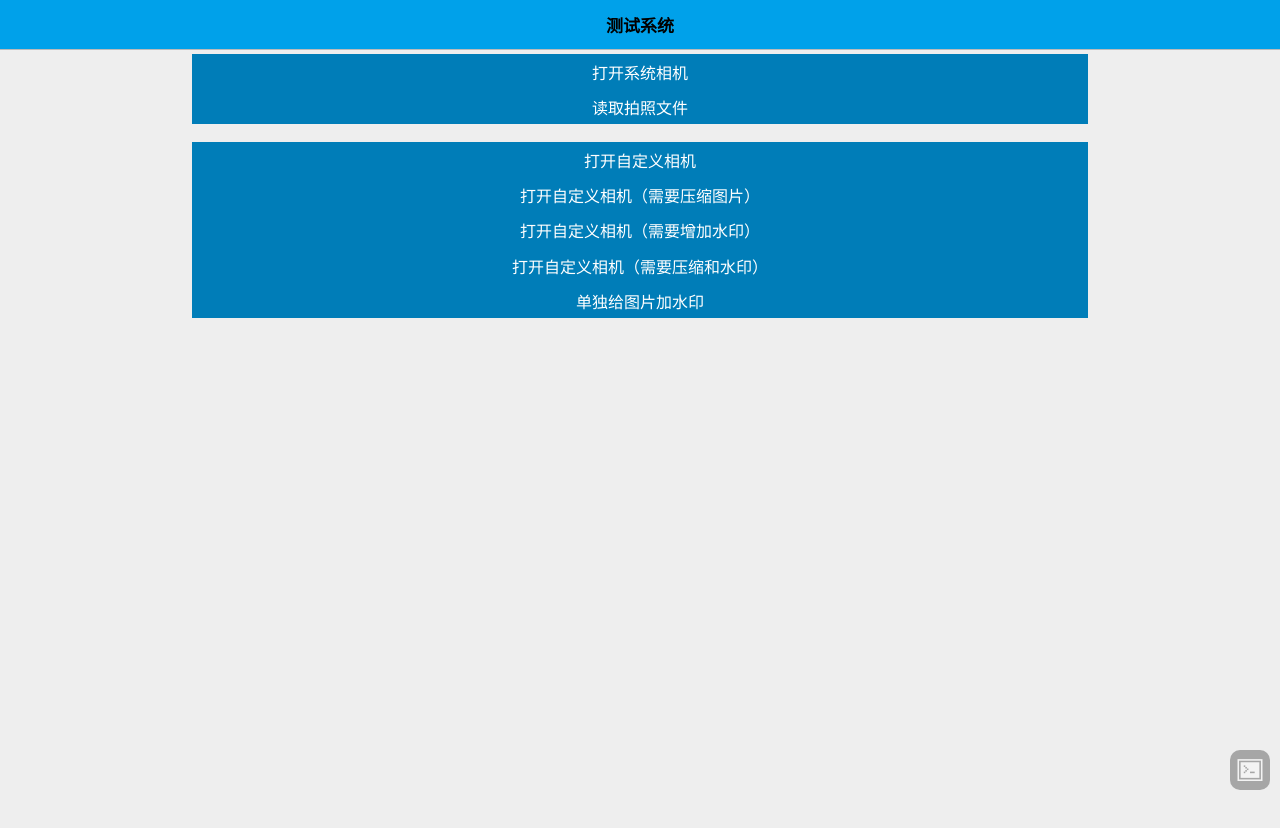
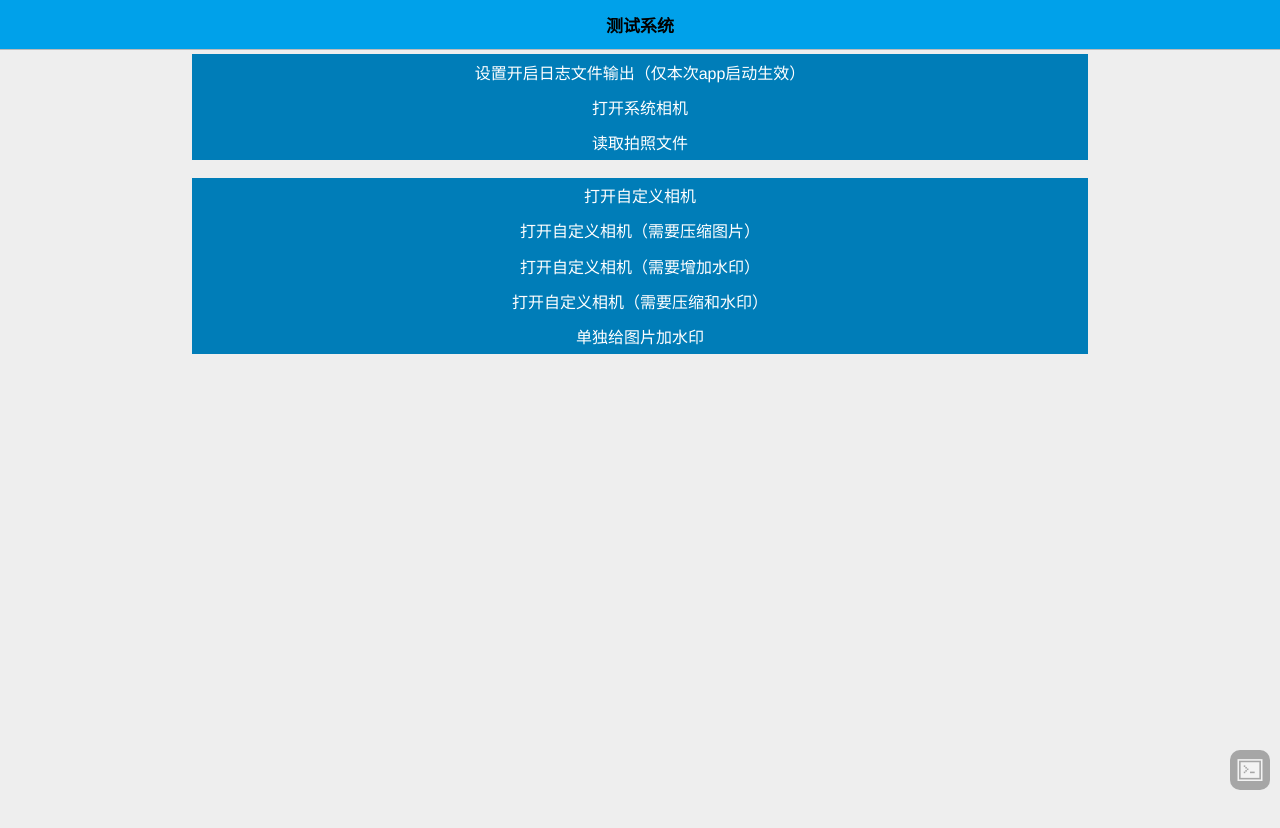
Before and after one commit to android-plugin/uexCamera, a plain HTML site: page assets/widget/uexCamera.html in a window 1280 px wide. Drawn offline with Linux system fonts and the light colour scheme.

Commit message:
cases: 增加测试case

```diff
--- a/assets/widget/uexCamera.html
+++ b/assets/widget/uexCamera.html
@@ -31,6 +31,9 @@
         </div>
     </div>
     <div class="btncss" data-control="BOX">
+        <div class="button ub ub-ac bc-text-head ub-pc bc-btn" onclick="uexCameraCase.setLogFileOutput()">
+            设置开启日志文件输出（仅本次app启动生效）
+        </div>
         <div class="button ub ub-ac bc-text-head ub-pc bc-btn" onclick="uexCameraCase.open()">
             打开系统相机
         </div>
@@ -96,6 +99,13 @@
         uexCamera.onPermissionDenied = function (data) {
           alert("uexCamera.onPermissionDenied");
         };
+      },
+      // 设置开启日志文件输出（仅本次app启动生效）
+      // 日志输出位置取决于当前权限获取情况。
+      // 如果用户授予了外部存储访问权限，则存储在/公共存储空间/widgetone/log/目录下；
+      // 否则存储在/公共存储空间/Android/data/包名/files/appcanlog/目录下。注意：此目录在Android11以上的系统中可能无法使用系统内置的文件管理查看目录内容，即无法提取日志，此为系统限制没有什么办法。
+      setLogFileOutput: function () {
+        uexCamera.setLogFileOutput('true');
       },
 
       open: function () {
```
